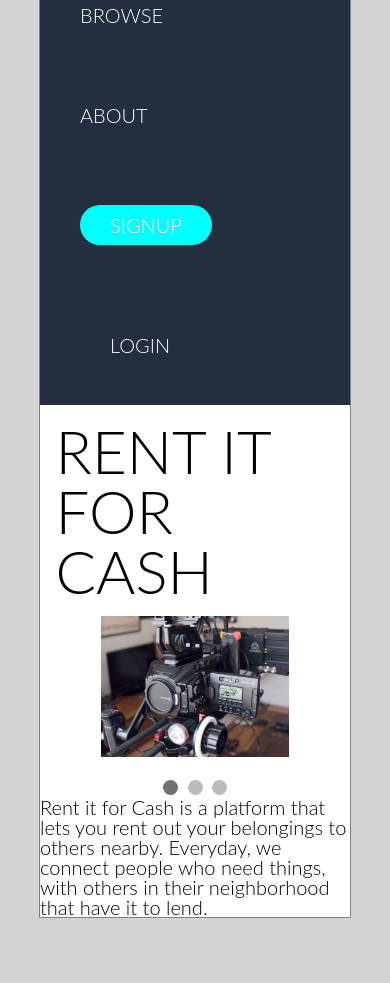
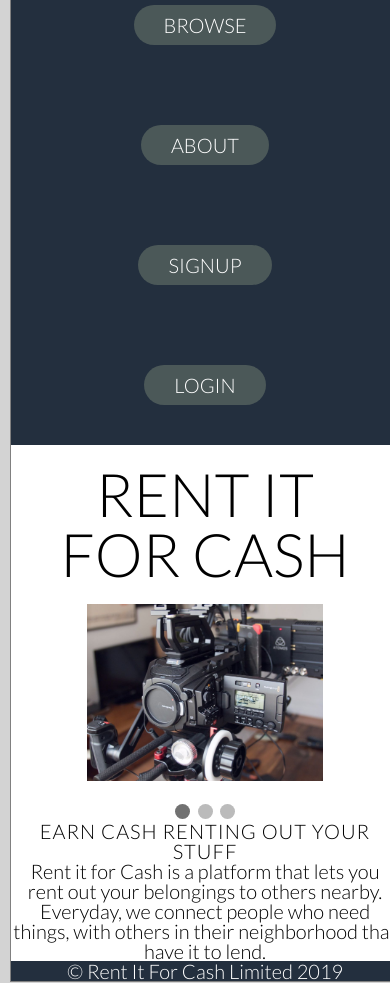
Before and after one commit to eadouglas/User-Interface-Project-Week, a plain HTML site: page index.html in a window 390 px wide. Shown: the part 156-1139 px from the top of the page. Before the commit the page ends 1075 px from the top, so only its background shows below. Drawn offline with Linux system fonts and the light colour scheme.

Commit message:
Nav bar made responsive

```diff
--- a/index.html
+++ b/index.html
@@ -6,7 +6,7 @@
   <meta name="viewport" content="width=device-width, initial-scale=1.0">
   <meta http-equiv="X-UA-Compatible" content="ie=edge">
   <link href="css/index.css" rel="stylesheet" />
-  <link href="https://fonts.googleapis.com/css?family=space+mono:400,700" rel="stylesheet" type="text/css">
+  <link href="https://fonts.googleapis.com/css?family=Lato:100,300,400,700,300italic" rel="stylesheet" type="text/css">
   <title>Rent it for cash</title>
 </head>
 
@@ -20,8 +20,8 @@
         <div class="row">
           <img src="img/logo/logo_transparent.png"  alt="Rentitforcash logo" class="logo">
           <ul class="main-nav">
-            <li><a href="#">Browse</a></li>
-            <li><a href="#">About</a></li>
+            <li class="btn"><a href="#">Browse</a></li>
+            <li class="btn"><a href="#">About</a></li>
             <li class="btn btn-sign"><a href="#">Signup</a></li>
             <li class="btn btn-log"><a href="#">Login</a></li>
           </ul>
@@ -66,7 +66,7 @@
     </div>
     <section>
         <div class="row">
-          <h2></h2>
+          <h2>Earn Cash renting out your stuff</h2>
             <p>
                 Rent it for Cash is a platform that lets you rent out your belongings to others nearby.
                 Everyday, we connect people who need things, with others in their neighborhood that have it to lend.
@@ -76,7 +76,7 @@
       </section>
 
     <footer>
-
+      <p>© Rent It For Cash Limited 2019</p>
     </footer>
     <script src="js/index.js"></script>
 </body>
--- a/less/footer.less
+++ b/less/footer.less
@@ -1,8 +1,8 @@
 footer {
-    color: black;
-    background: lightgrey;
+    color:white;
+    background: #232f3e;
     padding: 20px 0;
-    border-radius: 10px;
+    text-align: center;
     display: flex;
     justify-content: center;
     align-items: center;
--- a/less/global.less
+++ b/less/global.less
@@ -6,8 +6,8 @@
   }
 
 
-  html,
-  { font-family: Lato, Helvetica, sans-serif;
+  html {
+    font-family: Lato, Helvetica, sans-serif;
     font-weight: 300;
     font-size: 20px;
     text-rendering: optimizeLegibility;
--- a/less/header.less
+++ b/less/header.less
@@ -11,7 +11,5 @@ header{
 .btn{
     padding: 10px 30px;
     border-radius: 200px;
+    background-color: rgb(75, 88, 88);
 }
-.btn-sign{
-    background-color: aqua;
-}
--- a/less/index.less
+++ b/less/index.less
@@ -10,24 +10,42 @@
 @import './mixins';
 @import url('https://fonts.googleapis.com/css?family=PT+Sans:400,400italic,700,700italic,900');
 @import "Slideshow.less";
-// * {
-//   box-sizing: border-box;
-// }
+@media (max-width: 500px) {
+    .container {
+      height: 100%;
+      width: 100%;
+      max-width: 500px;
+      margin: 0 10px;
+      text-align: center;
+      position: relative;
+    }
+    .header-nav {
+      border-top: 1px solid lightgrey;
+      height: 300px;
+      width: 100%;
+      flex-direction: column;
+      align-items: center;
+    }
+    .header {
+      height: 400px;
+    }
+    .header-nav  {
+      border-bottom: 1px solid lightgrey;
+      height: 50px;
+      width: 100%;
+      display: flex;
+      justify-content: center;
+      align-items: center;
+    }
+    .main-nav .row {
+      display: flex;
+      flex-direction: column;
+      justify-content: center;
+      align-items: center;
+    }
 
-// html, body {
-//   margin: 0;
-//   padding: 0;
-// }
-
-// body {
-//   .flex(none, center, column);
-//   background-color: @lambda-times-color-background;
-//   color: @lambda-times-color-primary;
-//   font-family: 'PT Sans', sans-serif;
-// }
-
-// @import './components/TopBar/TopBar';
-// @import './components/Header/Header';
-// @import './components/Tabs/Tabs';
-// @import './components/Cards/Cards';
-// @import './components/Carousel/Carousel';
+    footer {
+      display: flex;
+      flex-direction: column;
+    }
+  }
--- a/less/middle.less
+++ b/less/middle.less
@@ -4,4 +4,8 @@
     flex-direction: column;
     align-items: center;
     padding: 5%;
+    text-align: center;
 }
+section{
+    padding: 80px 0;
+}
--- a/less/nav.less
+++ b/less/nav.less
@@ -1,25 +1,27 @@
+h1,h2{
 
+  font-weight: 300;
+  text-transform: uppercase;
+  letter-spacing: 1px;
+}
 h1 {
     color: white;
+  }
+h2 {
+        font-size: 300%;
+        text-align: center;
 }
 .main-nav{
           float: right;
           list-style: none;
-
 }
 .main-nav li{
 display: inline-block;
 margin: 40px;
-
 }
-
 .main-nav li a{
 color: #ffffff;
 text-transform: uppercase;
 text-decoration: none;
 font-size: 100%;
 }
-
-  .row{
-
-  }
```
Also changed, not shown: css/index.css. Lines whose indentation alone changed are shown as unchanged.
